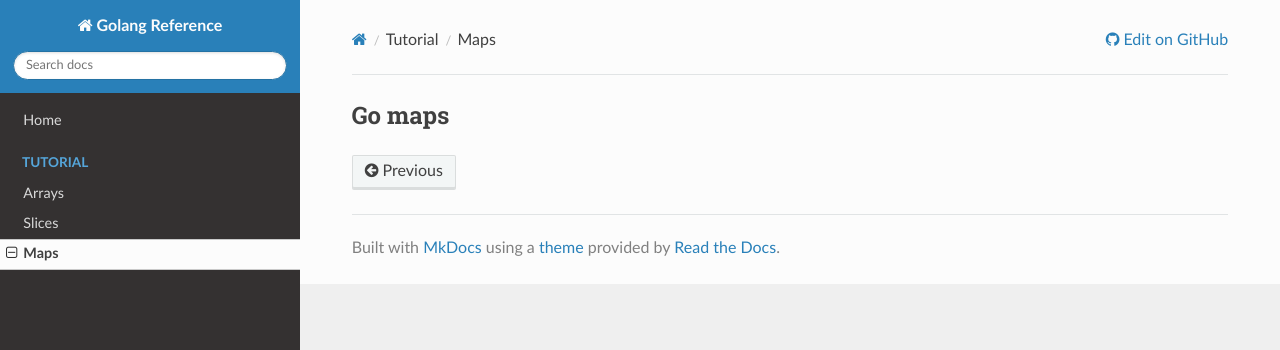
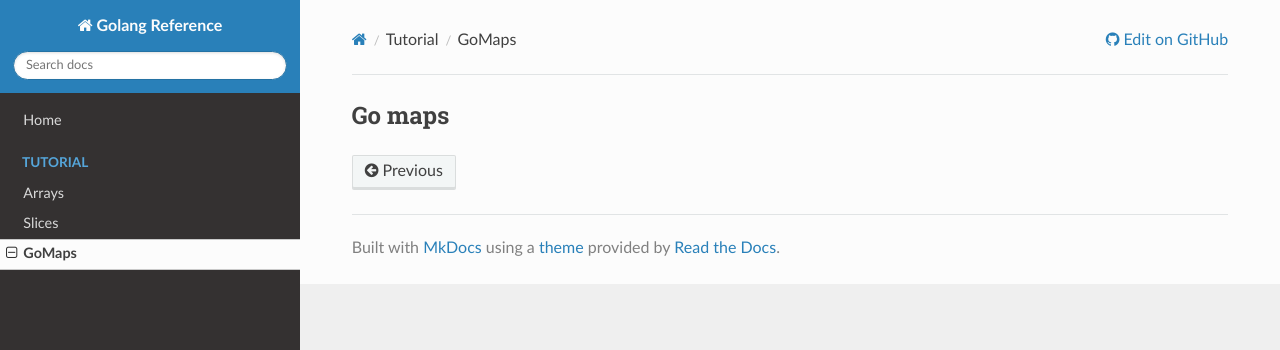
Before and after one commit to rmechi/go, an MkDocs documentation site: the page built from docs/go/maps.md, in a window 1280 px wide. Shown: the top 350 px of the page. Built offline with MkDocs 1.6.1, drawn with Linux system fonts in a browser that asks for light colours; nearby versions of some CDN libraries; part of the change alters nothing that is shown.

Commit message:
initial commit

```diff
--- a/mkdocs.yml
+++ b/mkdocs.yml
@@ -24,4 +24,4 @@ nav:
   - Tutorial:
       - Arrays: go/arrays.md
       - Slices: go/slices.md
-      - Maps: go/maps.md
+      - GoMaps: go/maps.md
```
